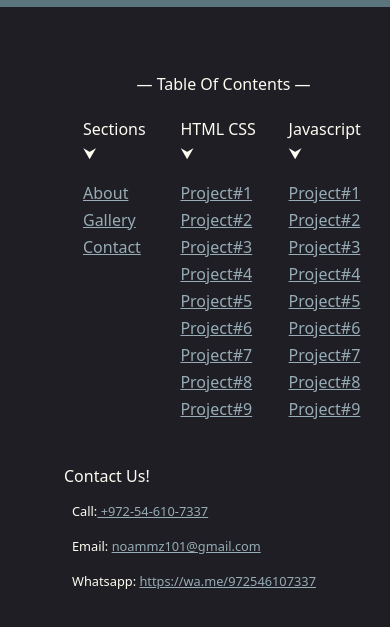
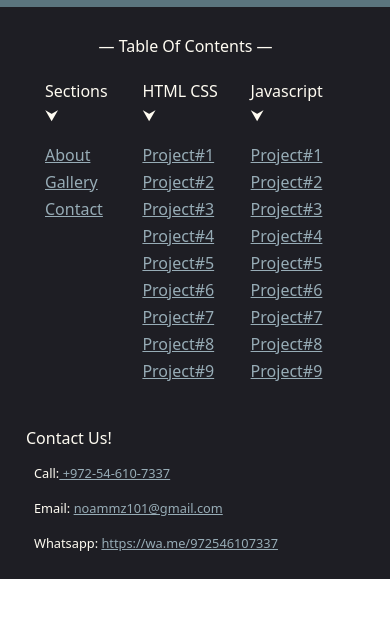
Before and after one commit to Noam-Moskowitz/Portfolio, a plain HTML site: page index.html in a window 390 px wide. Shown: the part 3269-3896 px from the top of the page. After the commit the page ends 3848 px from the top, so only its background shows below. Drawn offline with nearby package versions, Linux system fonts and the light colour scheme.

Commit message:
responsicity tweaks

```diff
--- a/index.html
+++ b/index.html
@@ -397,7 +397,7 @@
                 </div>
             </div>
         </div>
-        <footer class="footer p-5 d-flex">
+        <footer class="footer  d-flex">
             <div class="footer-links d-flex flex-column p-2">
                 <h6 class="footer-title ps-2">Contact Us!</h6>
                 <ul class="list-group list-group-flush">
--- a/style/style.css
+++ b/style/style.css
@@ -261,6 +261,7 @@ body {
 .footer {
     width: 100vw;
     background-color: var(--primaryColor1);
+    padding: 50px;
 }
 
 .footer-title {
@@ -393,6 +394,7 @@ body {
 
     .footer {
         flex-direction: column-reverse;
+        padding: 10px;
     }
 
     .footer-links,
```
